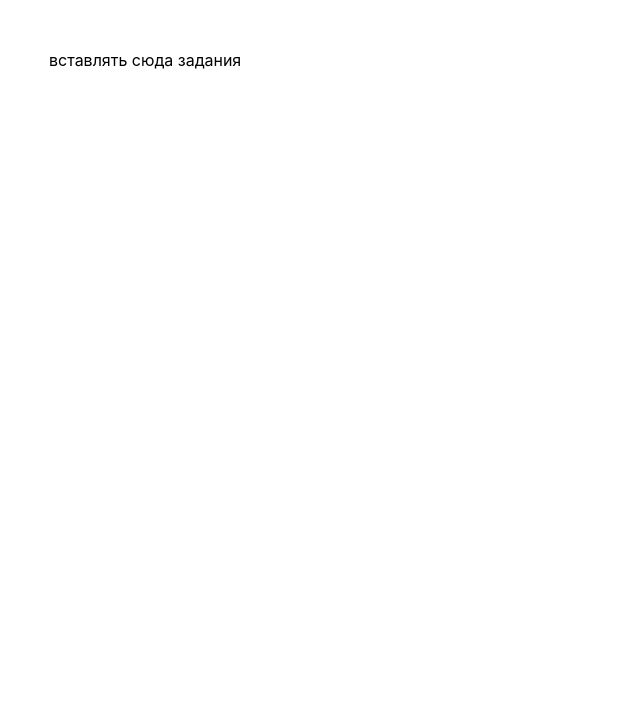
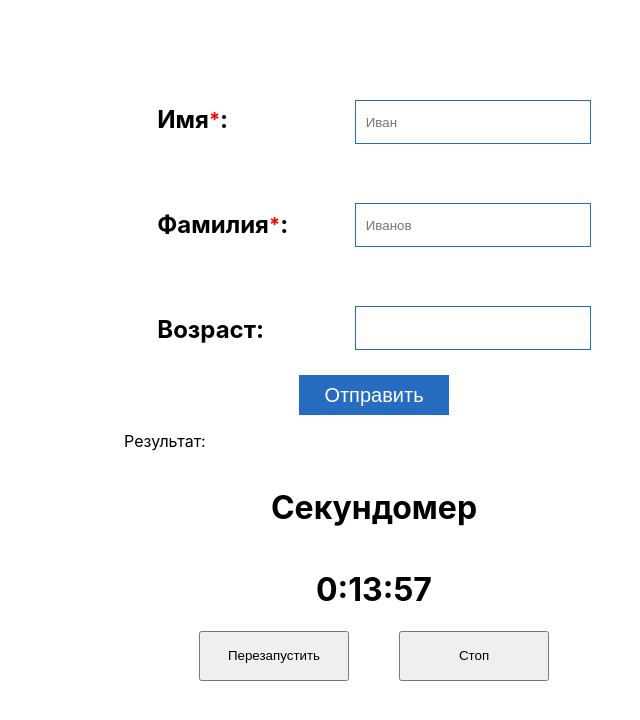
Before and after one commit to Grishin-M/learnReactJS, a React (Create React App) app: page / in a window 1280 px wide. Shown: the top 720 px of the page, without its empty margins (266-906 px from the left). Built offline with nearby package versions, Linux system fonts and the light colour scheme.

Commit message:
refactor Timer

```diff
--- a/src/15140/Timer/Timer.js
+++ b/src/15140/Timer/Timer.js
@@ -15,14 +15,30 @@ function Timer() {
 
   useEffect(() => {
     timer = setInterval(() => {
-      setTime(() => {
-        return {
-          mseconds: time.mseconds + 1,
-          seconds: time.seconds,
-          minutes: time.minutes,
+      setTime((prev) => {
+        if (time.mseconds < 100) {
+          return {
+            ...prev,
+            mseconds: time.mseconds + 1,
+          }
         }
+        if (time.mseconds === 100 && time.seconds < 60) {
+          return {
+            ...prev,
+            seconds: time.seconds + 1,
+            mseconds: time.mseconds = 0
+          }
+        }
+        if (time.seconds === 60 && time.minutes < 60) {
+          return {
+            ...prev,
+            minutes: time.minutes + 1,
+            seconds: time.seconds = 0
+          }
+        }
+        return prev;
       })
-    }, 10)
+    }, 1)
     return () => clearInterval(timer);
   });
 
--- a/src/App.js
+++ b/src/App.js
@@ -25,12 +25,15 @@
 // написать свой кастомный customMap аналог реального map из языка js
 
 import './App.css';
+import Form from './15140/Form/Form'
+import Timer from './15140/Timer/Timer'
 
 function App() {
 
   return (
     <div className='wrapper'>
-      вставлять сюда задания
+      <Form />
+      <Timer />
     </div>
   )
 }
```
